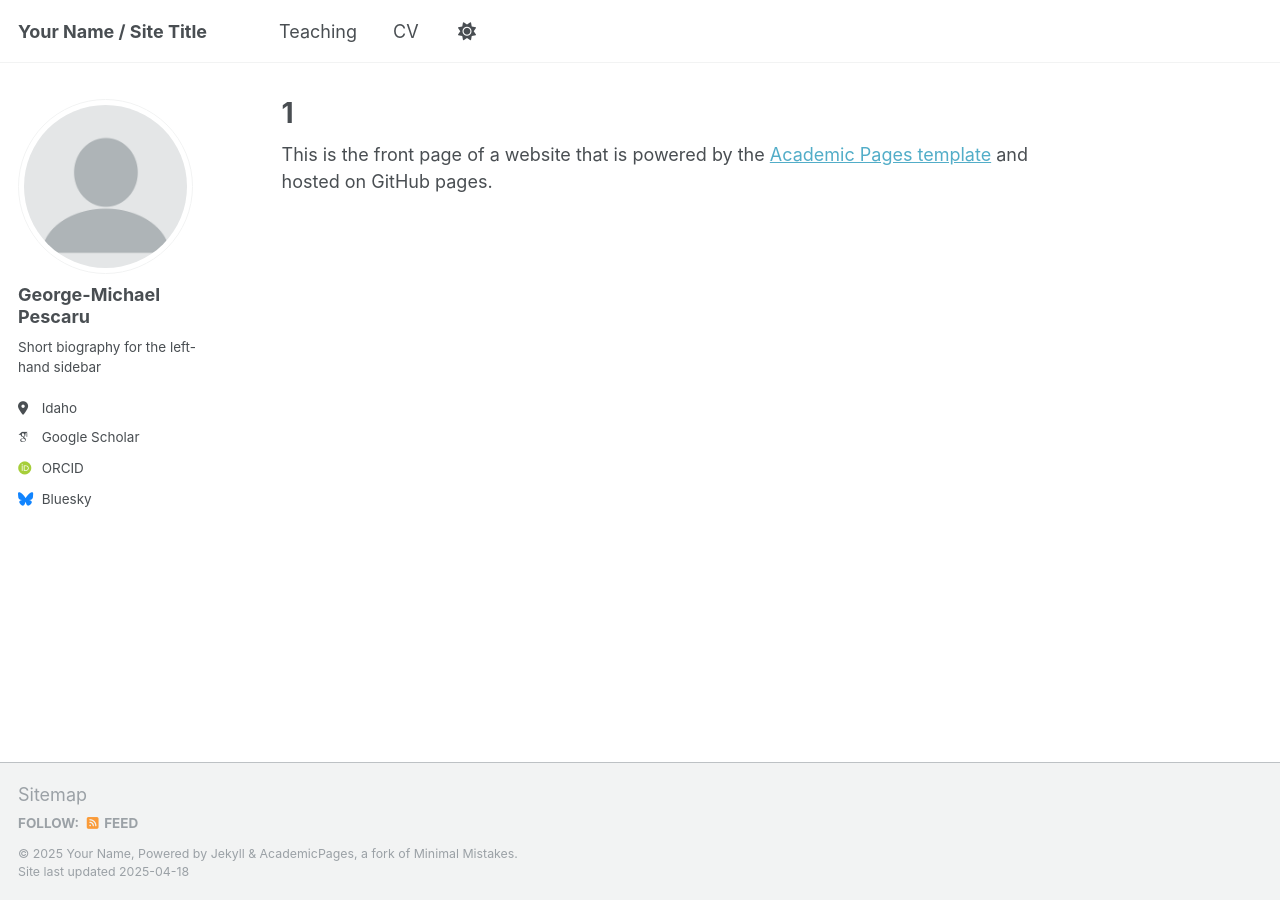
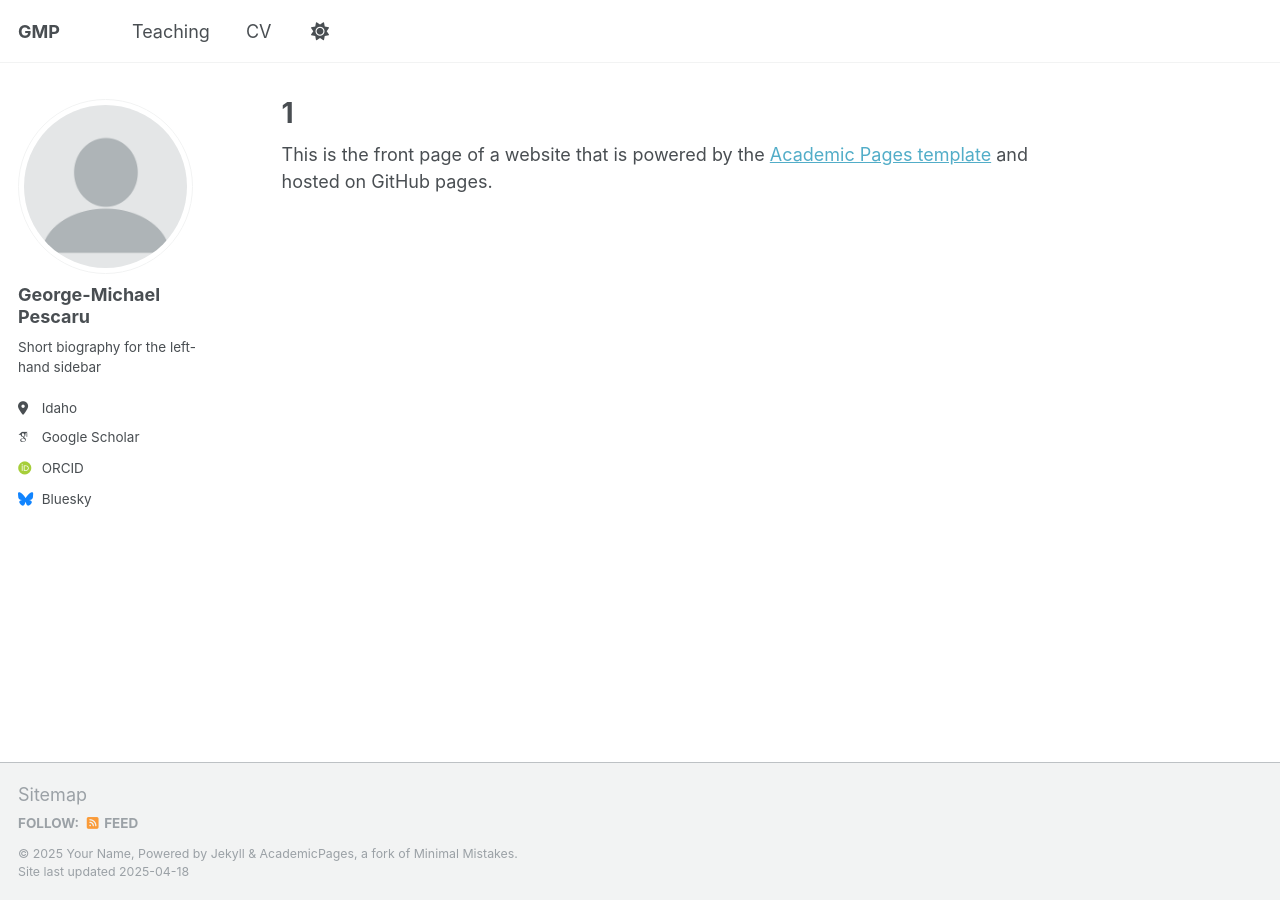
Before and after one commit to gmpescaru/gmpescaru.github.io, a Jekyll site: the page built from _pages/about.md, in a window 1280 px wide. Built offline with Jekyll 4.4.1, drawn with Linux system fonts in a browser that asks for light colours; some web fonts are replaced.

Commit message:
Update _config.yml

```diff
--- a/_config.yml
+++ b/_config.yml
@@ -9,7 +9,7 @@
 # Basic Site Settings
 locale                   : "en-US"
 site_theme               : "default"
-title                    : "Your Name / Site Title"
+title                    : "GMP"
 title_separator          : "-"
 name                     : &name "Your Name"
 description              : &description "personal description"
```
